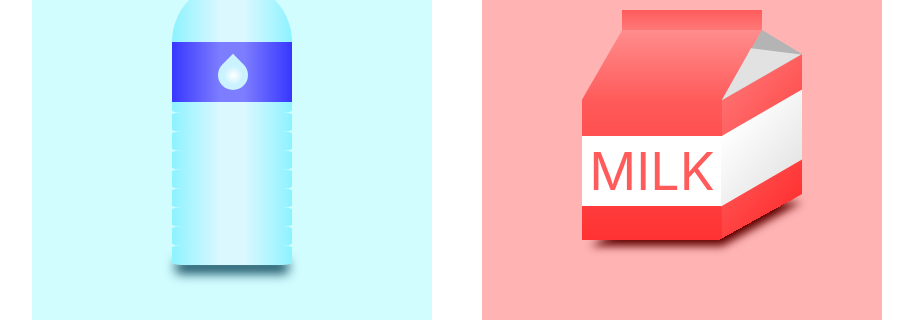
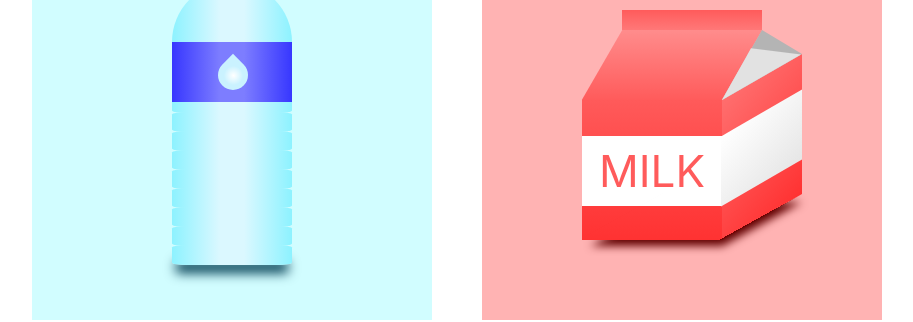
Before and after one commit to jimmyhwang4/css-sketchbook, a React (Create React App) app: page / in a window 1280 px wide. Shown: the part 1140-1462 px from the top of the page, without its empty margins (183-1096 px from the left). Built offline with nearby package versions, Linux system fonts and the light colour scheme.

Commit message:
Milk Fix 2

```diff
--- a/src/App.css
+++ b/src/App.css
@@ -398,7 +398,7 @@ body {
   position: absolute;
   content: "MILK";
   color: rgb(255, 91, 91);
-  font-size: 52px;
+  font-size: 44px;
 }
 
 .milkLabel:after {
```
